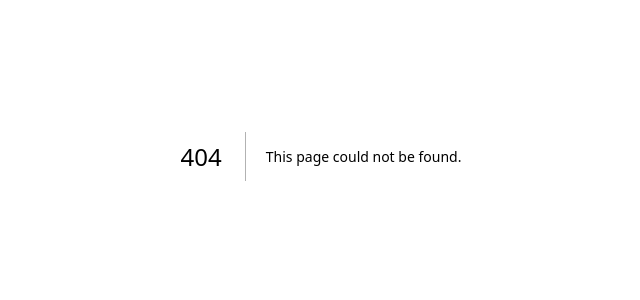
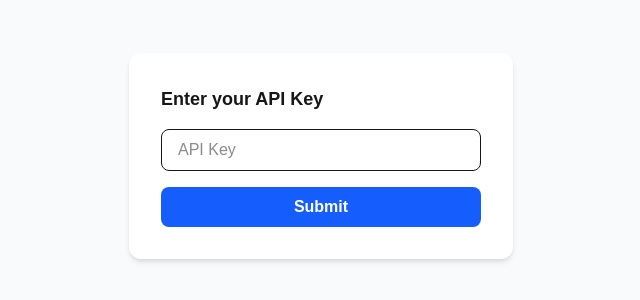
Before and after one commit to nguyenson2012/cursor-git-ana, a Next.js app: page /playground in a window 1280 px wide. Before the commit this address had no page. Shown: the part 244-544 px from the top of the page, without its empty margins (319-959 px from the left). Built offline with nearby package versions, Linux system fonts and the light colour scheme; no server answers.

Commit message:
Add playground and protected page

```diff
--- a/src/app/dashboards/Notification.js
+++ b/src/app/dashboards/Notification.js
@@ -1,10 +1,12 @@
 import React from "react";
 import { FiCheck } from "react-icons/fi";
 
-export default function Notification({ show, message, onClose }) {
+export default function Notification({ show, message, onClose, type = "success" }) {
     if (!show) return null;
     return (
-        <div className="fixed top-6 left-1/2 -translate-x-1/2 z-50 bg-green-600 text-white px-6 py-3 rounded-xl flex items-center gap-3 shadow-lg min-w-[320px]">
+        <div className={`fixed top-6 left-1/2 -translate-x-1/2 z-50 px-6 py-3 rounded-xl flex items-center gap-3 shadow-lg min-w-[320px] ${
+            type === "error" ? "bg-red-600" : "bg-green-600"
+        } text-white`}>
             <FiCheck size={28} className="text-white" />
             <span className="font-semibold text-lg">{message}</span>
             <button
--- a/src/app/dashboards/Sidebar.tsx
+++ b/src/app/dashboards/Sidebar.tsx
@@ -1,5 +1,6 @@
 import React from "react";
 import { FiHome, FiSettings, FiBookOpen, FiCreditCard, FiCode, FiStar } from "react-icons/fi";
+import Link from "next/link";
 
 export default function Sidebar() {
   return (
@@ -10,7 +11,7 @@ export default function Sidebar() {
         </div>
         <nav className="flex flex-col gap-2">
           <SidebarLink icon={<FiHome />} label="Overview" active />
-          <SidebarLink icon={<FiCode />} label="API Playground" />
+          <SidebarLink icon={<FiCode />} label="API Playground" href="/playground" />
           <SidebarLink icon={<FiStar />} label="Use Cases" />
           <SidebarLink icon={<FiCreditCard />} label="Billing" />
           <SidebarLink icon={<FiSettings />} label="Settings" />
@@ -25,7 +26,21 @@ export default function Sidebar() {
   );
 }
 
-function SidebarLink({ icon, label, active, external }: { icon: React.ReactNode; label: string; active?: boolean; external?: boolean }) {
+function SidebarLink({ icon, label, active, external, href }: { icon: React.ReactNode; label: string; active?: boolean; external?: boolean; href?: string }) {
+  if (href) {
+    return (
+      <Link
+        href={href}
+        className={`flex items-center gap-3 px-3 py-2 rounded-lg transition-colors text-gray-700 font-medium ${active ? "bg-blue-50 text-blue-700" : "hover:bg-gray-100"}`}
+        target={external ? "_blank" : undefined}
+        rel={external ? "noopener noreferrer" : undefined}
+      >
+        <span className="text-lg">{icon}</span>
+        {label}
+        {external && <span className="ml-auto text-xs text-gray-400">↗</span>}
+      </Link>
+    );
+  }
   return (
     <a
       href="#"
--- /dev/null
+++ b/src/app/playground/page.tsx
@@ -0,0 +1,62 @@
+"use client";
+
+import { useState } from "react";
+import { useRouter } from "next/navigation";
+import Notification from "../dashboards/Notification";
+import { supabase } from "../../../lib/supabaseClient";
+
+export default function Playground() {
+  const [apiKey, setApiKey] = useState("");
+  const [showNotification, setShowNotification] = useState(false);
+  const [notificationMessage, setNotificationMessage] = useState("");
+  const [notificationType, setNotificationType] = useState<"success" | "error">("success");
+  const router = useRouter();
+
+  const handleSubmit = async (e: React.FormEvent) => {
+    e.preventDefault();
+    // Validate API key against Supabase
+    const { data } = await supabase
+      .from("api_keys")
+      .select("id")
+      .eq("key", apiKey)
+      .single();
+
+    if (data) {
+      // Valid key, proceed
+      router.push(`/protected?apiKey=${encodeURIComponent(apiKey)}`);
+    } else {
+      // Invalid key, show notification
+      setNotificationMessage("Invalid API Key");
+      setNotificationType("error");
+      setShowNotification(true);
+    }
+  };
+
+  return (
+    <div className="flex flex-col items-center justify-center min-h-screen bg-gray-50">
+      <form onSubmit={handleSubmit} className="bg-white p-8 rounded-xl shadow-md flex flex-col gap-4 w-96">
+        <label className="font-semibold text-lg">Enter your API Key</label>
+        <input
+          type="text"
+          value={apiKey}
+          onChange={e => setApiKey(e.target.value)}
+          className="border rounded-lg px-4 py-2"
+          placeholder="API Key"
+          required
+        />
+        <button
+          type="submit"
+          className="bg-blue-600 text-white rounded-lg px-4 py-2 font-semibold hover:bg-blue-700"
+        >
+          Submit
+        </button>
+      </form>
+      <Notification
+        show={showNotification}
+        message={notificationMessage}
+        type={notificationType}
+        onClose={() => setShowNotification(false)}
+      />
+    </div>
+  );
+}
--- /dev/null
+++ b/src/app/protected/page.tsx
@@ -0,0 +1,10 @@
+const ProtectedPage = () => {
+    return (
+      <div className="container mx-auto px-4 py-8">
+        <h1 className="text-2xl font-bold mb-4">Protected Page</h1>
+        <p>This is a protected page that can only be accessed with a valid API key.</p>
+      </div>
+    );
+  };
+
+  export default ProtectedPage;
```
